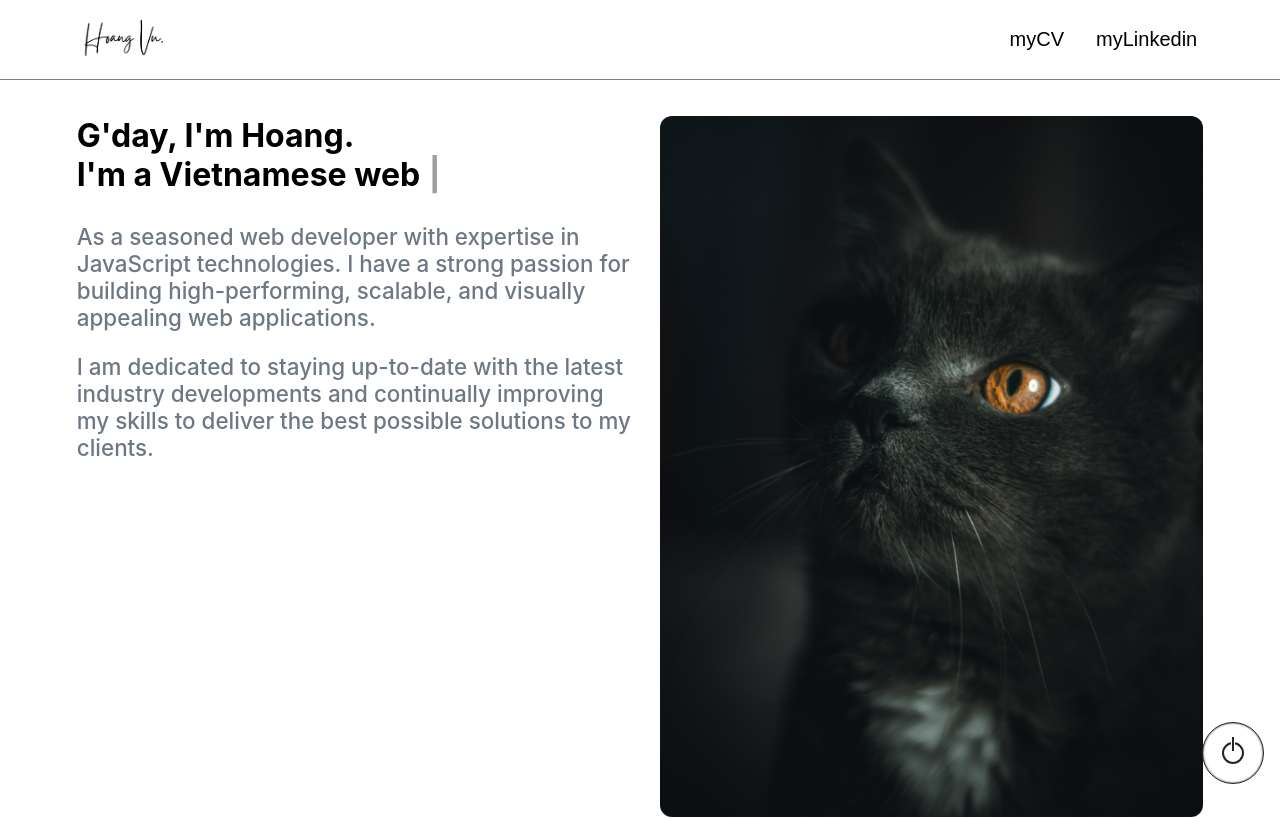
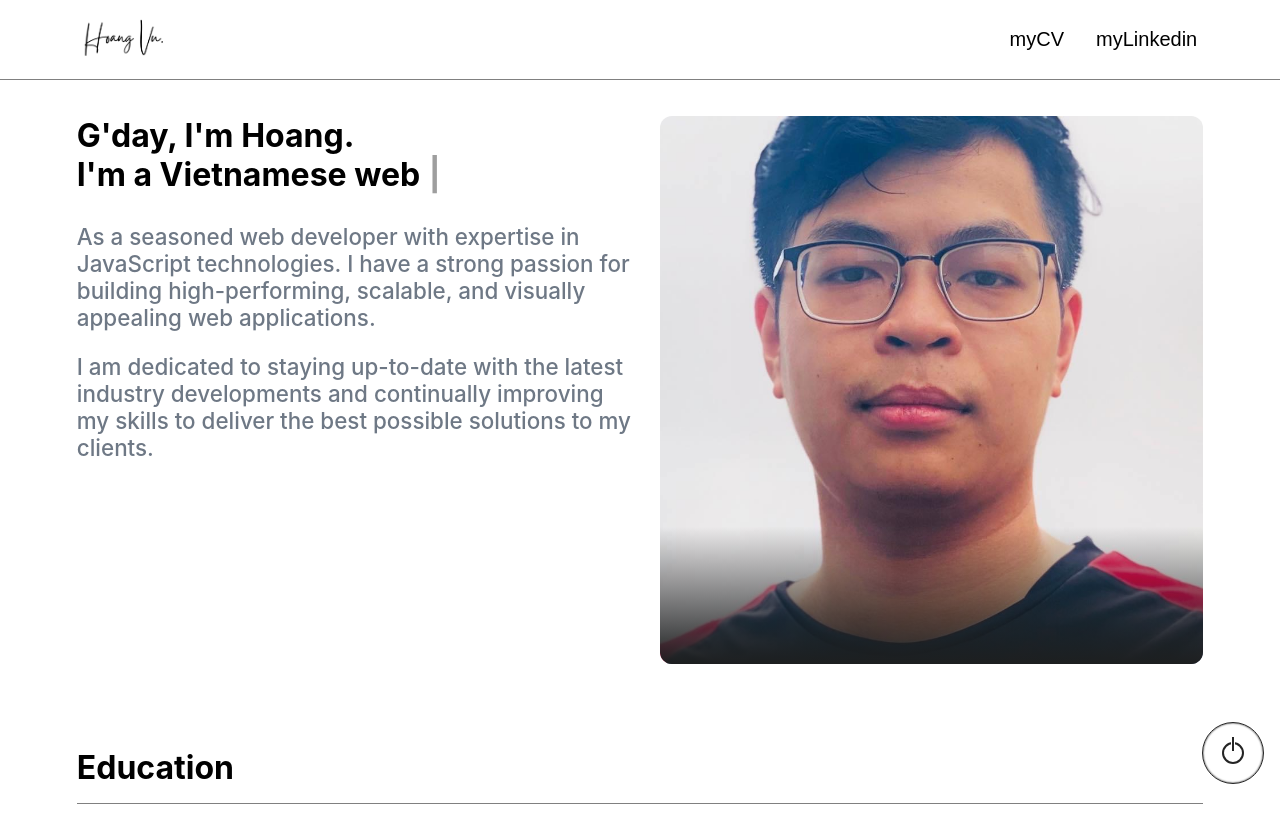
Before and after one commit to hoagVu/portfolio, a React (Vite) app: page / in a window 1280 px wide. Shown: the top 819 px of the page. Built offline with nearby package versions, Linux system fonts and the light colour scheme; a web font is replaced by a local one.

Commit message:
fix style + change avatar

```diff
--- a/src/features/description/Description.scss
+++ b/src/features/description/Description.scss
@@ -22,11 +22,25 @@
   }
 
   .avatar {
+    position: relative;
+    border-radius: 12px;
+
     img {
       width: 100%;
       height: 100%;
       border-radius: 12px;
       max-height: 750px;
+      object-fit: cover;
+    }
+    .avatar-linear {
+      position: absolute;
+      width: 100%;
+      bottom: 0;
+      color: white;
+      border-radius: 0px 0px 12px 12px;
+      height: 25%;
+      line-height: 32px;
+      background: linear-gradient(180deg, rgba(29, 31, 32, 0) 0%, #1d1f20 100%);
     }
   }
 }
--- a/src/features/description/Description.tsx
+++ b/src/features/description/Description.tsx
@@ -33,7 +33,8 @@ const Description: React.FunctionComponent<IDescriptionProps> = (props) => {
         </span>
       </span>
       <div className="avatar">
-        <img src="/src/assets/images/avatar.png" alt="" />
+        <img src="/src/assets/images/avatar.jpeg" alt="" />
+        <div className="avatar-linear"></div>
       </div>
     </div>
   );
--- a/src/features/info/seeWorks/SeeWorks.scss
+++ b/src/features/info/seeWorks/SeeWorks.scss
@@ -30,7 +30,7 @@
   display: flex;
   justify-content: space-between;
   overflow: hidden;
-
+  margin-bottom: 2em;
   h2 {
     padding: 0;
   }
@@ -114,6 +114,10 @@
     }
   }
 
+  .card-display {
+    margin-bottom: 0em !important;
+  }
+
   .see-works-title {
     font-size: var(--font-size-3);
     margin-top: 1.5em;
--- a/src/features/info/seeWorks/SeeWorks.tsx
+++ b/src/features/info/seeWorks/SeeWorks.tsx
@@ -1,6 +1,7 @@
 import { infoList } from "@/features/info/utils";
 import * as React from "react";
 import "./SeeWorks.scss";
+import clsx from "clsx";
 interface ISeeWorksProps {}
 
 const SeeWorks: React.FunctionComponent<ISeeWorksProps> = (props) => {
@@ -30,11 +31,11 @@ const SeeWorks: React.FunctionComponent<ISeeWorksProps> = (props) => {
         }
         return (
           <div
-            className="card"
-            style={{
-              top: idx * 20 + 175,
-              marginBottom: idx === infoList.length - 1 ? 0 : "2em",
-            }}
+            className={clsx(
+              "card",
+              idx === infoList.length - 1 && "card-display"
+            )}
+            style={{ top: idx * 20 + 175 }}
             key={elm.id}>
             <div className="card-content">
               <span className="work-title">{elm.title}</span>
--- a/src/views/footer/Footer.tsx
+++ b/src/views/footer/Footer.tsx
@@ -6,29 +6,6 @@ import Typewriter from "typewriter-effect";
 interface IFooterProps {}
 
 const Footer: React.FunctionComponent<IFooterProps> = (props) => {
-  const quotes = [
-    "“To infinity and beyond!” - Buzz Lightyear",
-    "“Quote2!” - Buzz ",
-    "“Quote3!” - Lightyear",
-  ];
-
-  const [quote, setQuote] = React.useState<string>(quotes[0]);
-
-  React.useEffect(() => {
-    const interval = setInterval((_) => {
-      console.log("quote", quote);
-      setQuote((prev) => {
-        return quotes.filter((elm) => elm !== prev)[
-          Math.floor(
-            Math.random() * quotes.filter((elm) => elm !== prev).length
-          )
-        ];
-      });
-    }, 2000);
-    return () => clearInterval(interval);
-    // eslint-disable-next-line react-hooks/exhaustive-deps
-  }, []);
-
   return (
     <footer>
       <div>© Viet Hoang Vu {new Date().getFullYear()}</div>
@@ -46,7 +23,6 @@ const Footer: React.FunctionComponent<IFooterProps> = (props) => {
             .pauseFor(200)
             .deleteAll()
 
-            .typeString("“Quote3!” - sadasdxzc ")
             .pauseFor(200)
             .deleteAll()
 
--- a/src/views/layout/Layout.scss
+++ b/src/views/layout/Layout.scss
@@ -13,13 +13,13 @@
 @media only screen and (min-width: 768px) and (max-width: 1280px) {
   .container {
     padding-top: 1.8em;
-    padding-bottom: 1.8em;
+    padding-bottom: 0em;
   }
 }
 
 @media only screen and (min-width: 375px) and (max-width: 768px) {
   .container {
     padding-top: 1em;
-    padding-bottom: 1em;
+    padding-bottom: 0em;
   }
 }
```
Also changed, not shown: src/assets/images/avatar.jpeg (added).
